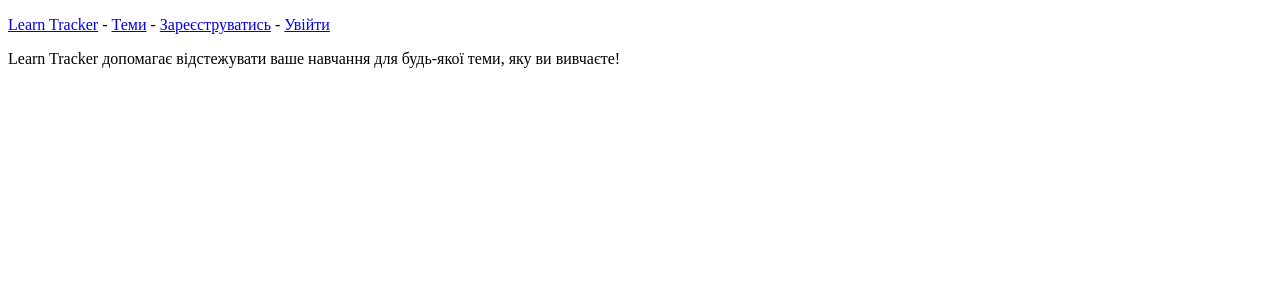
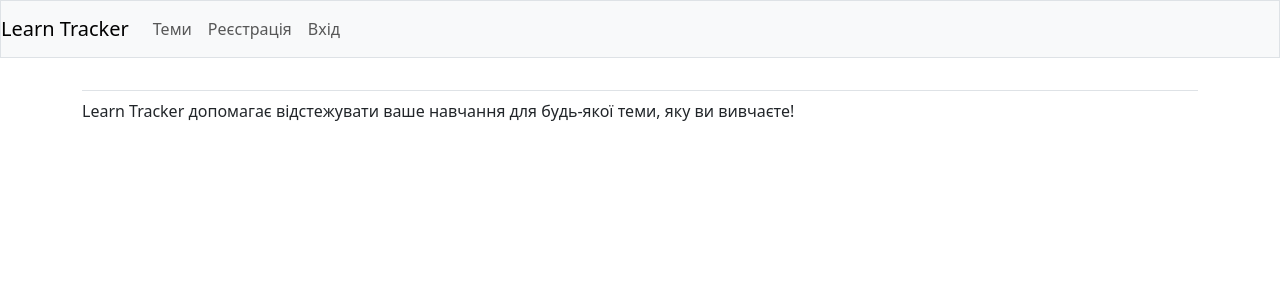
Before and after one commit to machinatororis/learnTracker, a Django app: page / in a window 1280 px wide. Shown: the top 300 px of the page. Run offline with Django 5.2, Linux system fonts and the light colour scheme; some libraries are stand-ins or nearby versions.

Commit message:
added: Bootstrap5, base template

```diff
--- a/learn_tracker/settings.py
+++ b/learn_tracker/settings.py
@@ -31,8 +31,12 @@ ALLOWED_HOSTS = []
 # Application definition
 
 INSTALLED_APPS = [
+    # Мої додатки
     "learn_trackers",
     "users",
+    # Сторонні додатки
+    "django_bootstrap5",
+    # додатки django за замовченням
     "django.contrib.admin",
     "django.contrib.auth",
     "django.contrib.contenttypes",
--- a/learn_trackers/templates/learn_trackers/base.html
+++ b/learn_trackers/templates/learn_trackers/base.html
@@ -1,16 +1,65 @@
-<p>
-    <a href="{% url 'learn_trackers:index' %}">Learn Tracker</a> -
-    <a href="{% url 'learn_trackers:topics' %}">Теми</a> -
-    {% if user.is_authenticated %}
-        Вітаємо, {{ user.username }}!
-        <form action="{% url "users:logout" %}" method="post">
-            {% csrf_token %}
-            <button type="submit">Вийти</button>
-        </form>
-    {% else %}
-        <a href="{% url "users:register" %}">Зареєструватись</a> -
-        <a href="{% url "users:login" %}">Увійти</a>
-    {% endif %}
-</p>
+{% load django_bootstrap5 %}
 
-{% block content %}{% endblock content %}
+<!doctype html>
+<html lang="en">
+    <head>
+        <meta charset="utf-8">
+        <meta name="viewport" content="width=device-width, initial-scale=1, shrink-to-fit=no">
+        <title>Learn Tracker</title>
+
+        {% bootstrap_css %}
+    </head>
+    <body>
+        <nav class="navbar navbar-expand-md navbar-light bg-light mb-4 border">
+            <a class="navbar-brand" href="{% url "learn_trackers:index" %}">Learn Tracker</a>
+
+            <button class="navbar-toggler" type="button" data-toggle="collapse" data-target="#navbarCollapse" aria-controls="navbarCollapse" aria-expanded="false" aria-label="Toggle navigation">
+                <span class="navbar-toggler-icon"></span>
+            </button>
+            <div class="collapse navbar-collapse" id="navbarCollapse">
+                <ul class="navbar-nav mr-auto">
+                    <li class="nav-item">
+                        <a class="nav-link" href="{% url "learn_trackers:topics" %}">Теми</a>
+                    </li>
+                </ul>
+                <ul class="navbar-nav ml-auto align-items-center">
+                    {% if user.is_authenticated %}
+                        <li class="nav-item">
+                            <span class="navbar-text mx-2">{{ user.username }}</span>
+                        </li>
+                        <li class="nav-item">
+                            <form method="post" action="{% url 'users:logout' %}">
+                                {% csrf_token %}
+                                <button type="submit" class="btn btn-secondary">Вихід</button>
+                            </form>
+                        </li>
+                    {% else %}
+                        <li class="nav-item">
+                            <a class="nav-link" href="{% url "users:register" %}">Реєстрація</a>
+                        </li>
+                        <li class="nav-item">
+                            <a class="nav-link" href="{% url "users:login" %}">Вхід</a>
+                        </li>
+                    {% endif %}
+                </ul>
+            </div>
+        </nav>
+        <main role="main" class="container my-4">
+            <div class="pb-2 mb-2 border-bottom">
+                {% block page_header %}
+                {% endblock page_header %}
+            </div>
+            <div>
+                {% block content %}
+                {% endblock content %}
+            </div>
+        </main>
+
+        <!-- Підключення jQuery -->
+        <script src="https://code.jquery.com/jquery-3.6.0.min.js"></script>
+        <!-- Підключення Bootstrap JavaScript -->
+        <script src="https://stackpath.bootstrapcdn.com/bootstrap/4.5.2/js/bootstrap.bundle.min.js"></script>
+
+        {% bootstrap_javascript %}
+    </body>
+</html>
```
